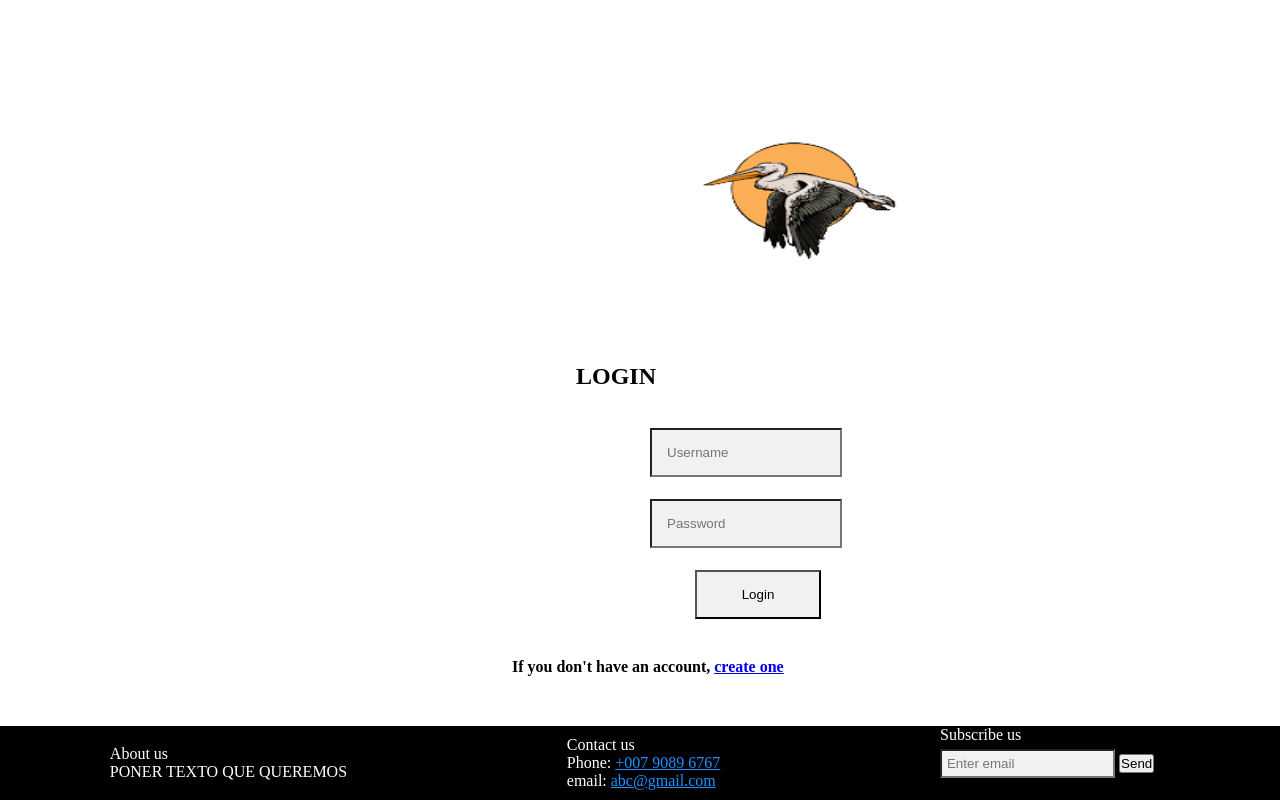
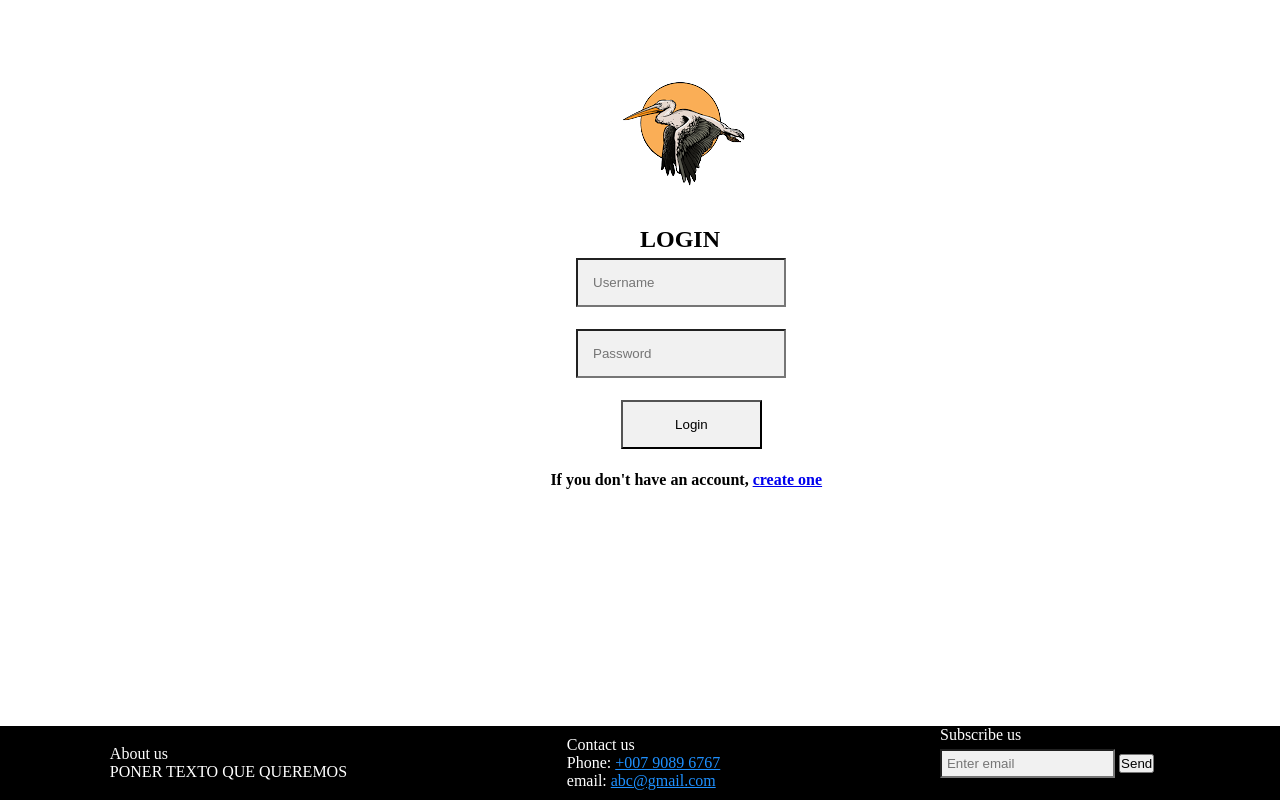
Before and after one commit to lservera03/practicaWeb, a website: page src/index.html in a window 1280 px wide. Drawn offline with Linux system fonts and the light colour scheme.

Commit message:
login.css

```diff
--- a/src/login.css
+++ b/src/login.css
@@ -28,20 +28,15 @@ footer{
 
 
 #logo {
-    width: 300px;
-    height: 300px;
-    margin-left: 650px;
-    margin-top: 50px;
+    width: 200px;
+    height: 200px;
+    margin-left: 46%;
+
 }
 
-#logo img {
-    width: 300px;
-    height: 300px;
-}
 
 #loginForm {
-    margin-top: 20px;
-    margin-left: 650px;
+    margin-left: 45%;
 }
 
 #loginForm input {
@@ -55,19 +50,15 @@ footer{
 #loginForm input[type="submit"] {
     width: 20%;
     padding: 15px;
-    margin: 5px 0 22px 45px;
+    margin: 10px 0 22px 45px;
     background: #f1f1f1;
     display: block;
 }
 
-
 #loginText{
-    margin-top: 1%;
-    margin-left: 45%;
-    margin-bottom: 3%;
+    margin-top: 2%;
+    margin-left: 50%;
 }
-
 #createText{
-    margin-top: 3%;
-    margin-left: 40%;
+    margin-left: 43%;
 }
```
